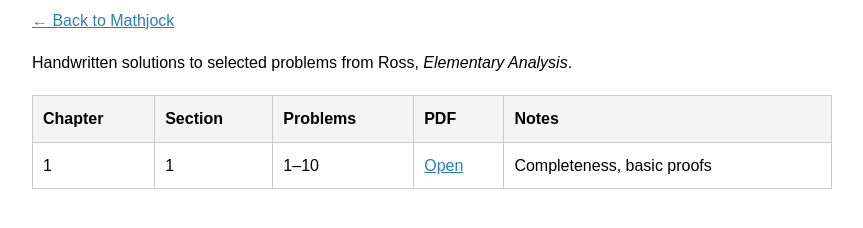
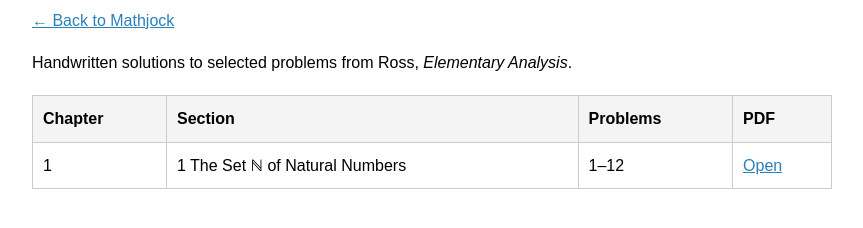
Before and after one commit to jshao0919/jshao0919.github.io, a plain HTML site: page textbooks/Ross Elementary Analysis.html in a window 1280 px wide. Shown: the part 106-334 px from the top of the page, without its empty margins (208-1071 px from the left). Drawn offline with Linux system fonts and the light colour scheme.

Commit message:
Update Ross Elementary Analysis.html

```diff
--- a/textbooks/Ross Elementary Analysis.html
+++ b/textbooks/Ross Elementary Analysis.html
@@ -26,19 +26,17 @@
       <th>Section</th>
       <th>Problems</th>
       <th>PDF</th>
-      <th>Notes</th>
     </tr>
   </thead>
 
   <tbody>
     <tr>
       <td>1</td>
-      <td>1</td>
-      <td>1–10</td>
+      <td>1 The Set ℕ of Natural Numbers </td>
+      <td>1–12</td>
       <td>
         <a href="../RCmplx01_Ross.pdf" target="_blank">Open</a>
       </td>
-      <td>Completeness, basic proofs</td>
     </tr>
 
     <!-- Add more rows below -->
```
